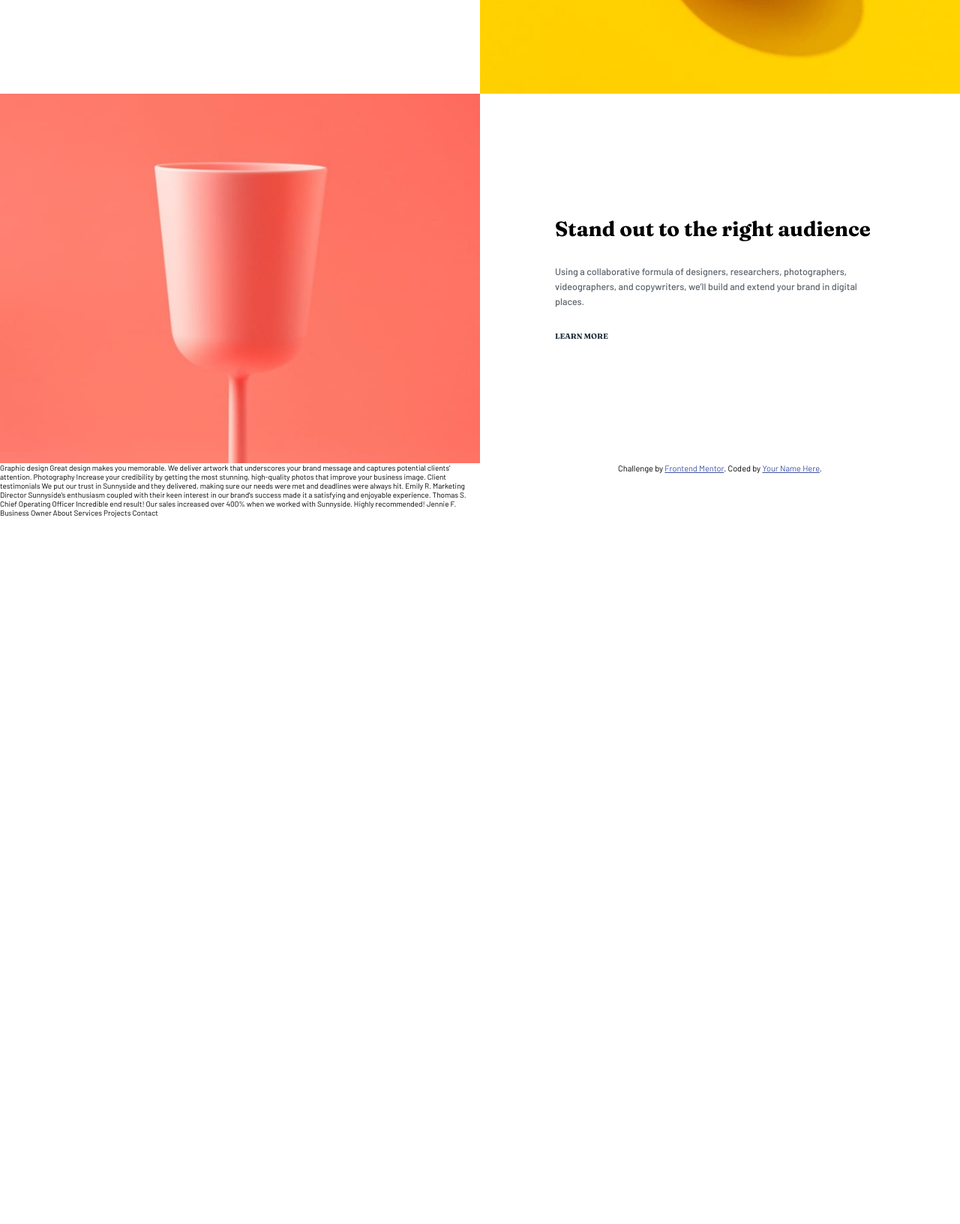
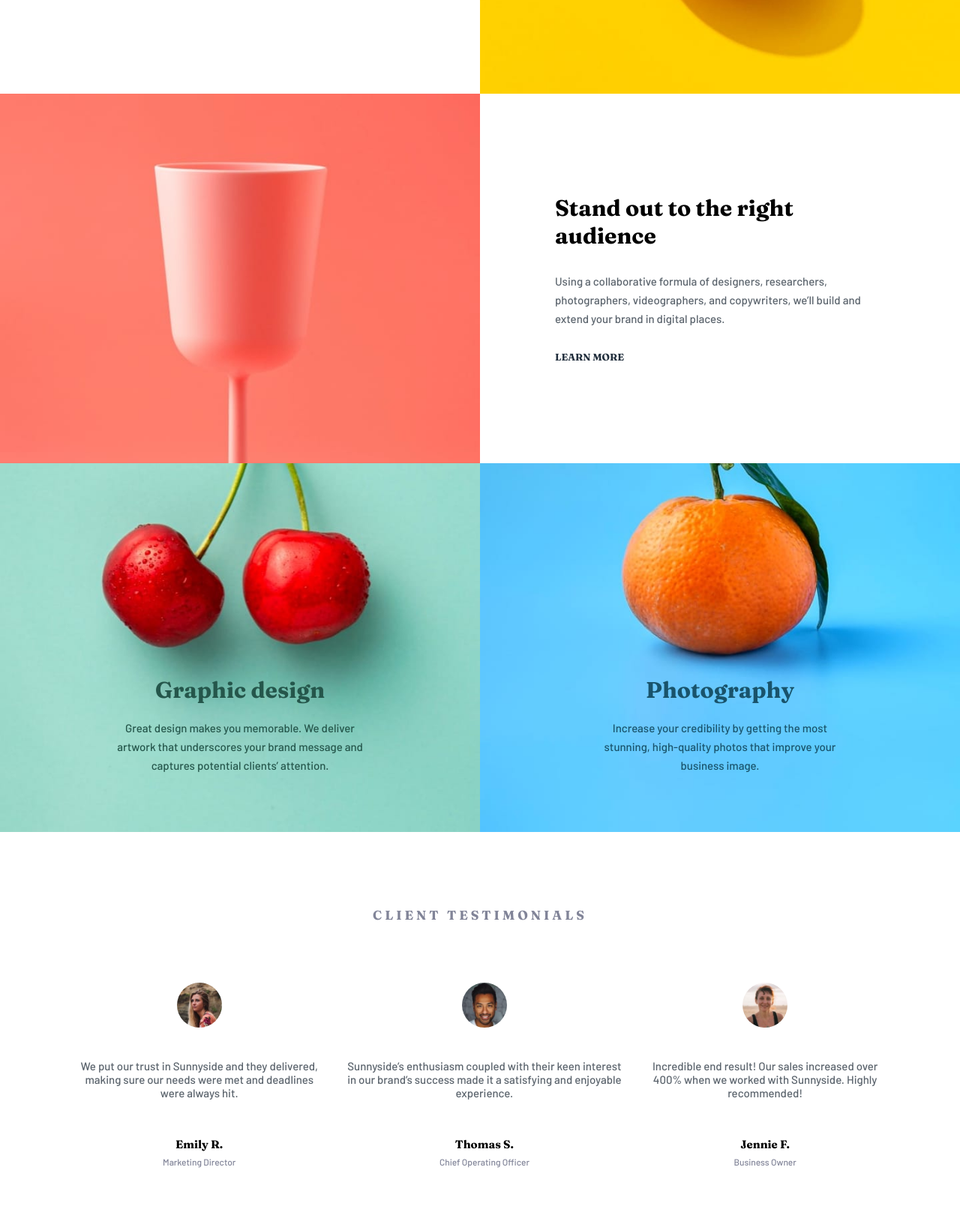
Before and after one commit to Lindas-designs/sunny-frontend, a plain HTML site: page index.html in a window 1280 px wide. Shown: the part 1167-2800 px from the top of the page at 75% size. Before the commit the page ends 1857 px from the top, so only its background shows below. Drawn offline with Linux system fonts and the light colour scheme.

Commit message:
desktopv1

```diff
--- a/index.html
+++ b/index.html
@@ -53,7 +53,8 @@
       </div>
     </div>
     <div class="page-content">
-      <section class="section section-1">
+
+      <section class="section-I section-1">
         <h2>Transform your brand</h2>
         <p>
           We are a full-service creative agency specializing in helping brands
@@ -64,7 +65,7 @@
       </section>
       <div class="img-container img-1"></div>
 
-     <section class="section section-2">
+     <section class="section-I section-2">
         <h2>Stand out to the right audience</h2>
         <p>
           Using a collaborative formula of designers,
@@ -75,17 +76,80 @@
       </section>
       <div class="img-container img-2"></div>
 
-    Graphic design Great design
+
+     <section class="section-II section-3">
+        <h2 class="heading-section-II">Graphic design</h2>
+        <p class="p-green">
+          Great design
     makes you memorable. We deliver artwork that underscores your brand message
-    and captures potential clients’ attention. Photography Increase your
+    and captures potential clients’ attention.
+        </p>
+      </section>
+      <section class="section-II section-4">
+        <h2 class="heading-section-II">Photography</h2>
+        <p class="p-blue">
+          Increase your
     credibility by getting the most stunning, high-quality photos that improve
-    your business image. Client testimonials We put our trust in Sunnyside and
-    they delivered, making sure our needs were met and deadlines were always
-    hit. Emily R. Marketing Director Sunnyside’s enthusiasm coupled with their
+    your business image.
+        </p>
+      </section>
+      <section class="testimonial-section">
+        <h3>Client testimonials</h3>
+        <div class="testimonials">
+          <figure class="testimonial-1">
+            <img class="img-testimonial"  alt="image-emily" src="/images/image-emily.jpg">
+            <blockquote class="testimonial-text">We put our trust in Sunnyside and
+              they delivered, making sure our needs were met and deadlines were always
+              hit.
+            </blockquote>
+            <span class="testimonial-name">Emily R.</span>
+            <span class="testimonial-job">Marketing Director</span>
+          </figure>
+          <figure class="testimonial-2">
+            <img class="img-testimonial"  alt="image-thomas" src="/images/image-thomas.jpg">
+            <blockquote class="testimonial-text">Sunnyside’s enthusiasm coupled with their
     keen interest in our brand’s success made it a satisfying and enjoyable
-    experience. Thomas S. Chief Operating Officer Incredible end result! Our
+    experience.
+            </blockquote>
+            <span class="testimonial-name">Thomas S.</span>
+            <span class="testimonial-job">Chief Operating Officer</span>
+          </figure>
+          <figure class="testimonial-3">
+            <img class="img-testimonial"  alt="image-emily" src="/images/image-jennie.jpg">
+            <blockquote class="testimonial-text">Incredible end result! Our
     sales increased over 400% when we worked with Sunnyside. Highly recommended!
-    Jennie F. Business Owner About Services Projects Contact
+
+            </blockquote>
+            <span class="testimonial-name">Jennie F. </span>
+            <span class="testimonial-job">Business Owner</span>
+          </figure>
+
+    </div>
+  </section>
+   <div class="img-gallery">
+            <div class="image gallery-img-1"></div>
+            <div class="image gallery-img-2"></div>
+            <div class="image gallery-img-3"></div>
+            <div class="image gallery-img-4"></div>
+          </div>
+
+        </div>
+    <div class="footer">
+              <div class="logo-container">
+            <img class="logo-footer" src="/images/logo-2.svg" alt="logo-footer">
+             </div>
+
+          <ul class="footer-choices">
+            <li>About </li>
+            <li>Services</li>
+            <li>Projects</li>
+           </ul>
+           <ul class="footer-logos">
+            <li><img class="logo-facebook" src="/images/icon-facebook.svg" alt="logo-facebook"></li>
+           <li> <img class="logo-instagram" src="/images/icon-instagram.svg" alt="logo-instagram"></li>
+            <li><img class="logo-twitter" src="/images/icon-twitter.svg" alt="logo-twitter"></li>
+           <li> <img class="logo-pinterest" src="/images/icon-pinterest.svg" alt="logo-pinterest"></li>
+           </ul>
 
     <div class="attribution">
       Challenge by
--- a/styles.css
+++ b/styles.css
@@ -22,7 +22,8 @@ html {
 
   --green-800: hsl(167, 40%, 24%); /* graphic design text */
   --blue-800: hsl(198, 62%, 26%); /* photography text*/
-  -green-500: hsl(167, 34%, 41%); /* footer */
+  --green-500: hsl(167, 34%, 41%); /* footer */
+  --green-300: hsl(167, 35%, 65%); /* footer */
 
   /* ### Neutral */
 
@@ -53,11 +54,6 @@ ul {
   list-style: none;
   gap: 0.5rem;
 }
-li:last-child {
-  text-transform: uppercase;
-  font-family: "Fraunces", sans-serif;
-  font-weight: 600;
-}
 
 .main-nav-link:link,
 .main-nav-link:visited {
@@ -72,6 +68,9 @@ li:last-child {
   background-color: var(--white);
   color: var(--grey-950);
   border-radius: 6rem;
+  text-transform: uppercase;
+  font-family: "Fraunces", sans-serif;
+  font-weight: 600;
 }
 .main-nav-link:hover {
   background-color: hsl(205, 83%, 73%);
@@ -97,7 +96,7 @@ li:last-child {
   margin-top: 8rem;
 }
 h1 {
-  font-size: 3.5rem;
+  font-size: 4rem;
   text-transform: uppercase;
   font-family: "Fraunces", sans-serif;
   letter-spacing: 0.75rem;
@@ -121,7 +120,7 @@ h1 {
   display: grid;
   grid-template-columns: repeat(2, 1fr);
 }
-.section {
+.section-I {
   display: flex;
   flex-direction: column;
   justify-content: center;
@@ -131,17 +130,20 @@ h1 {
 }
 h2 {
   font-family: "Fraunces", sans-serif;
-  font-size: 2.75rem;
+  font-size: 3rem;
 }
 p {
   font-family: "Barlow", sans-serif;
-  font-size: 1.25rem;
+  font-size: 1.5rem;
   color: var(--grey-600);
   font-weight: 500;
-  line-height: 2rem;
+  line-height: 2.5rem;
   text-align: left;
+}
+.section-I p {
   padding: 3rem 0rem 3rem;
 }
+
 .learn:link,
 .learn:visited {
   color: var(--grey-950);
@@ -150,9 +152,8 @@ p {
   text-transform: uppercase;
   font-family: "Fraunces", sans-serif;
   font-weight: 700;
-  /* border-bottom: 0.3rem solid var(--white); */
-
   width: fit-content;
+  font-size: 1.3rem;
 }
 .learn:hover {
   box-shadow: inset 0rem -0.3rem 0rem 0rem var(--yellow-300);
@@ -170,7 +171,6 @@ p {
   background-image: url(/images/desktop/image-transform.jpg);
   background-position: center;
   background-size: cover;
-  object-fit: cover;
 }
 .section-2 {
   grid-column: 2/3;
@@ -180,12 +180,149 @@ p {
   background-image: url(/images/desktop/image-stand-out.jpg);
   background-position: center;
   background-size: cover;
-  object-fit: cover;
   grid-column: 1/2;
   grid-row: 2/3;
 }
+.section-II {
+  display: grid;
+  grid-template-rows: repeat(6, 1fr);
+  gap: 2rem;
+  justify-items: center;
+  aspect-ratio: 1.3;
+  background-position: center;
+  background-size: cover;
+}
+.heading-section-II {
+  grid-row: 4/5;
+  align-self: end;
+}
+.section-3 {
+  background-image: url(/images/desktop/image-graphic-design.jpg);
+  color: var(--green-800);
+}
+.p-green,
+.p-blue {
+  max-width: 35rem;
+  grid-row: 5/7;
+}
+.p-green {
+  text-align: center;
+  color: var(--green-800);
+}
+.section-4 {
+  background-image: url(/images/desktop/image-photography.jpg);
+  color: var(--blue-800);
+}
+.p-blue {
+  text-align: center;
+  color: var(--blue-800);
+}
+.testimonial-section {
+  grid-column: 1/3;
+  padding: 10rem;
+}
+h3 {
+  text-align: center;
+  text-transform: uppercase;
+  color: var(--grey-550);
+  letter-spacing: 0.4rem;
+  font-family: "Fraunces", sans-serif;
+  font-weight: 700;
+  padding-bottom: 4rem;
+  font-size: 1.7rem;
+}
+.testimonials {
+  display: flex;
+  gap: 3rem;
+  text-align: center;
+}
+.img-testimonial {
+  border-radius: 50%;
+  width: 6rem;
+  padding: 4rem 0rem;
+}
+.testimonial-text {
+  color: var(--grey-600);
+  font-weight: 500;
+  font-size: 1.5rem;
+  padding-bottom: 5rem;
+}
+.testimonial-name {
+  display: block;
+  font-family: "Fraunces", sans-serif;
+  font-size: 1.5rem;
+  font-weight: 700;
+  padding-bottom: 0.75rem;
+}
+.testimonial-job {
+  color: var(--grey-550);
+  font-size: 1.2rem;
+  font-weight: 500;
+}
+.img-gallery {
+  grid-column: 1/3;
+  display: flex;
+}
+.image {
+  background-size: cover;
+  background-position: center;
+  flex: 1;
+  aspect-ratio: 0.8;
+}
+.gallery-img-1 {
+  background-image: url(/images/desktop/image-gallery-milkbottles.jpg);
+}
+.gallery-img-2 {
+  background-image: url(/images/desktop/image-gallery-orange.jpg);
+}
+.gallery-img-3 {
+  background-image: url(/images/desktop/image-gallery-cone.jpg);
+}
+.gallery-img-4 {
+  background-image: url(/images/desktop/image-gallery-sugarcubes.jpg);
+}
+.footer {
+  padding: 5rem 0rem 5rem;
+  background-color: var(--green-300);
+  grid-column: 1/3;
+}
+.logo-container {
+  display: flex;
+  justify-content: center;
+}
+.logo-footer {
+  width: 15rem;
+}
+.footer-choices {
+  display: flex;
+  justify-content: center;
+  font-size: 1.8rem;
+  color: var(--green-500);
+  font-weight: 600;
+  background-color: var(--green-300);
+  padding: 3rem 0rem 3rem;
+}
+.footer-choices li:nth-child(2) {
+  padding: 0 5rem;
+}
+.footer-logos {
+  display: flex;
+  justify-content: center;
+}
+.footer-logos li:nth-child(2) {
+  padding-left: 2rem;
+  padding-right: 1rem;
+}
+.footer-logos li:nth-child(3) {
+  padding-right: 2rem;
+  padding-left: 1rem;
+}
 .attribution {
-  font-size: 11px;
+  position: fixed;
+  bottom: 0;
+  left: 50%;
+  transform: translateX(-50%);
+  font-size: 1rem;
   text-align: center;
 }
 .attribution a {
```
Also changed, not shown: images/logo-2.svg (added), 1 other file.
